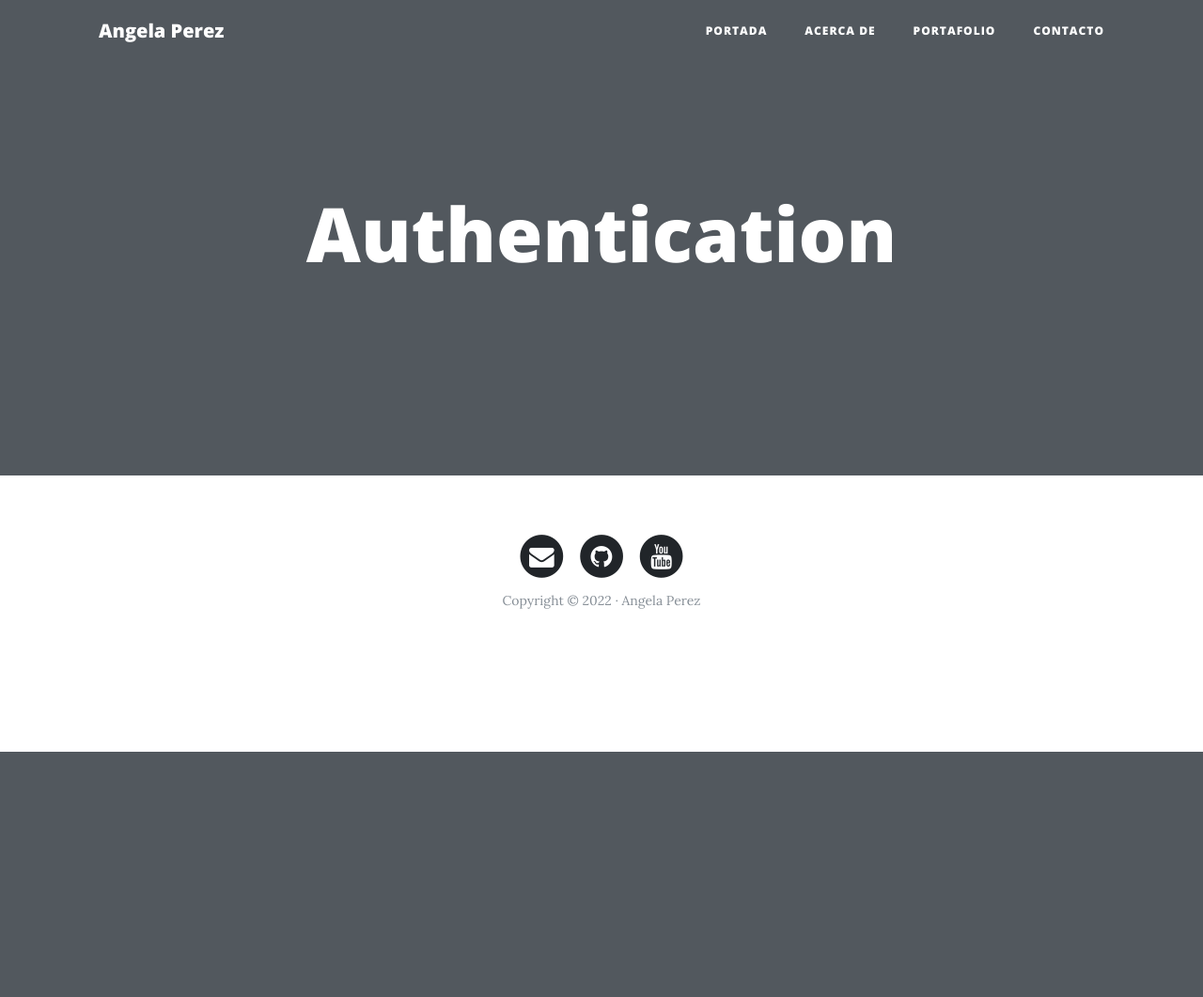
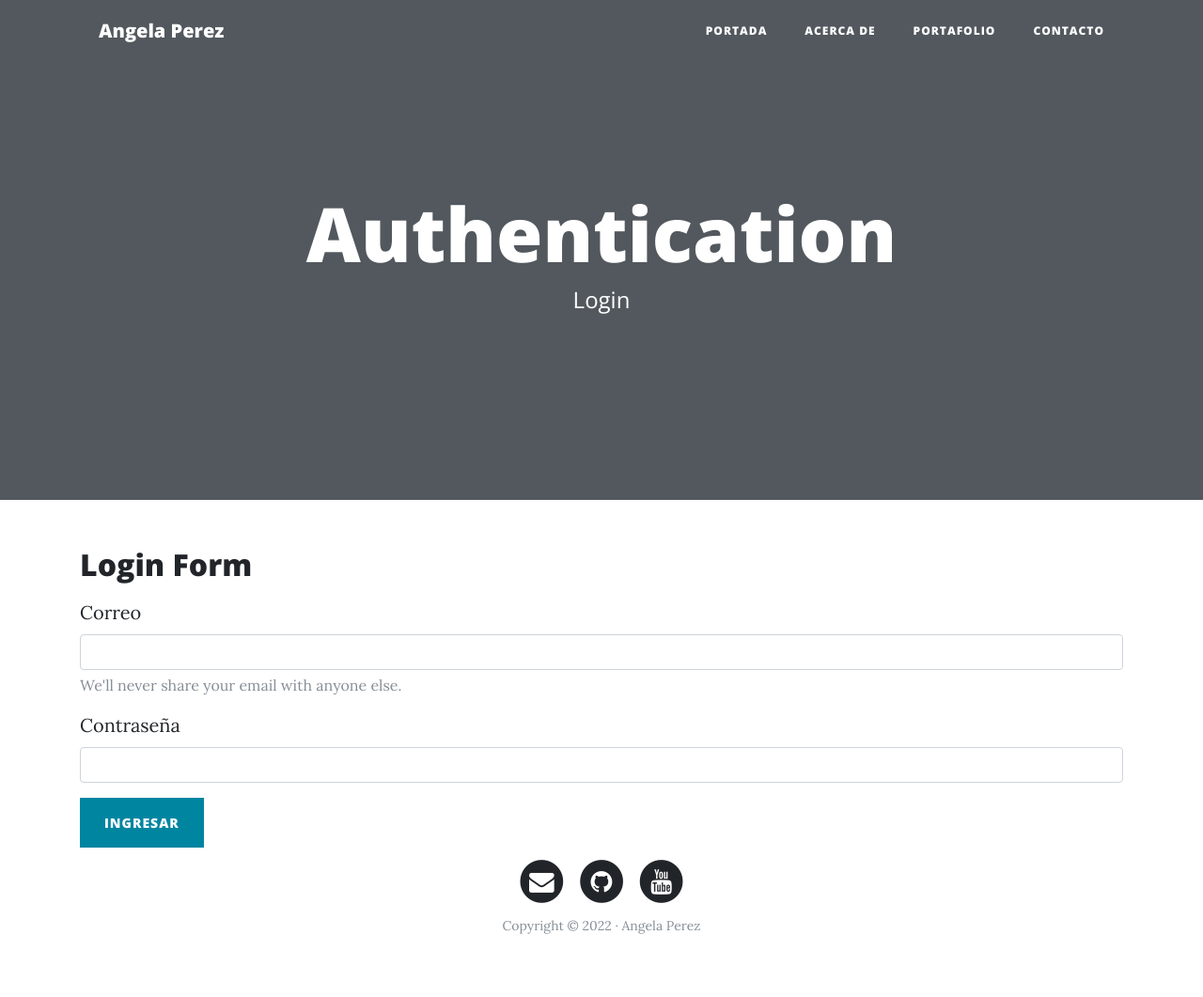
Before and after one commit to angelapzpa/WebPersonalFlask, a Flask app: page /auth/login in a window 1280 px wide. Shown: the whole page at 94% size. Before the commit the page ends 800 px from the top, so only its background shows below. Run offline with Flask 2, Linux system fonts and the light colour scheme; some libraries are stand-ins or nearby versions.

Commit message:
1.10 Diseño de formulario

```diff
--- a/web_personal/templates/auth/login.html
+++ b/web_personal/templates/auth/login.html
@@ -2,5 +2,23 @@
 
 {% block title %}Login{% endblock %}
 
-{% block header_title%}Authentication{% endblock %}
-{% block header_subtitle%}Login{% endblock %}
+{% block header_title %}Authentication{% endblock %}
+{% block header_sub %}Login{% endblock %}
+
+{% block content %}
+    <div class="container">
+        <h2>Login Form</h2>
+        <form class="mt-3">
+            <div class="form-group">
+              <label for="mail">Correo</label>
+              <input type="email" class="form-control" id="mail" aria-describedby="emailHelp">
+              <small id="emailHelp" class="form-text text-muted">We'll never share your email with anyone else.</small>
+            </div>
+            <div class="form-group">
+              <label for="password">Contraseña</label>
+              <input type="password" class="form-control" id="password">
+            </div>
+            <button type="submit" class="btn btn-primary">Ingresar</button>
+          </form>
+    </div>
+{% endblock %}
--- a/web_personal/templates/auth/register.html
+++ b/web_personal/templates/auth/register.html
@@ -3,4 +3,4 @@
 {% block title %}Register{% endblock %}
 
 {% block header_title%}Authentication{% endblock %}
-{% block header_subtitle%}Register{% endblock %}
+{% block header_sub %}Register{% endblock %}
```
